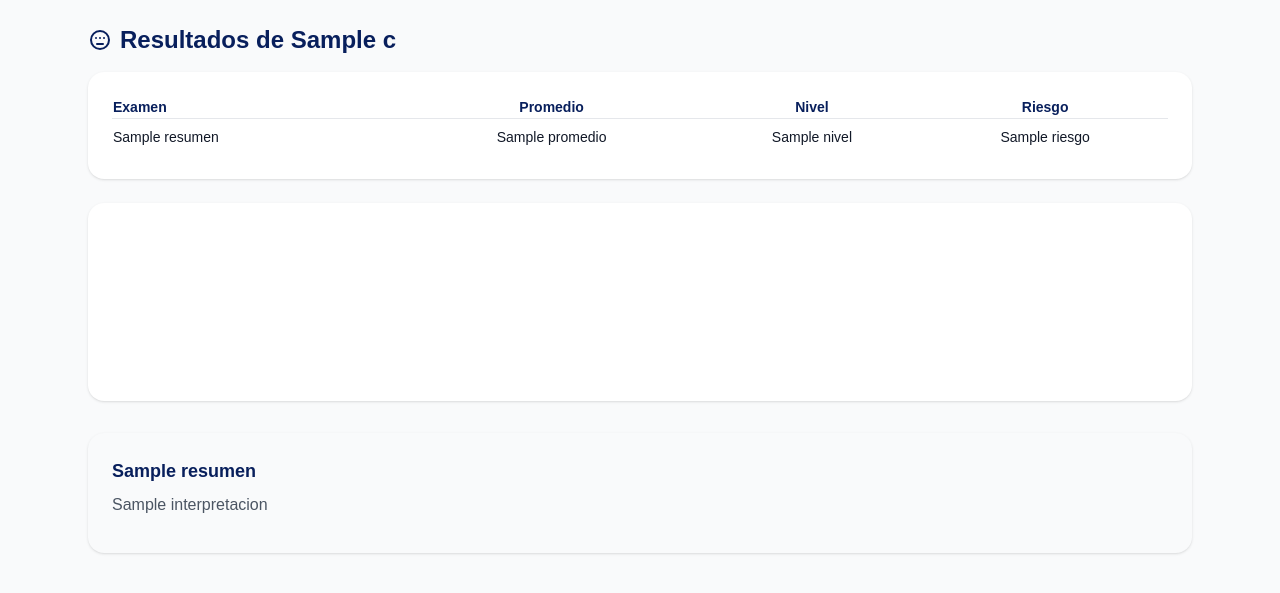
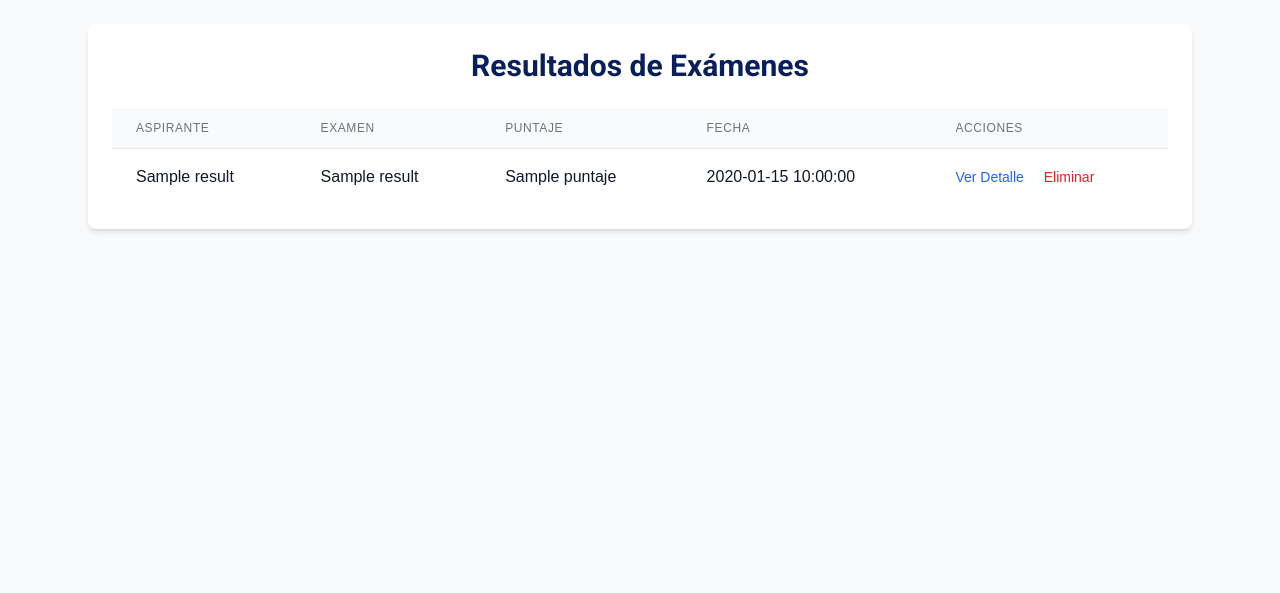
Before and after one commit to SistemasForgesa/RH-PSICOMETRICO, a FastAPI app: template app/templates/results.html in a window 1280 px wide. Shown: the part 80-673 px from the top of the page. Run offline with FastAPI, Linux system fonts and the light colour scheme; the template is opened without the code that fills it: most values are stand-ins (such as "Sample title", 1, 10 or a date in 2020); a map, chart or similar area stays blank; some libraries are stand-ins or nearby versions.

Commit message:
Update results.html

```diff
--- a/app/templates/results.html
+++ b/app/templates/results.html
@@ -1,57 +1,47 @@
-{% extends 'layout.html' %}
-{% block content %}
-<h2 class="text-2xl font-bold text-[#081f5c] mb-4 flex items-center gap-2">
-  <svg class="w-6 h-6 text-[#081f5c]" xmlns="http://www.w3.org/2000/svg" fill="none"
-       viewBox="0 0 24 24" stroke="currentColor"><path stroke-linecap="round"
-       stroke-linejoin="round" stroke-width="2"
-       d="M8 10h.01M12 10h.01M16 10h.01M9 16h6M21 12a9 9 0 11-18 0 9 9 0 0118 0z" /></svg>
-  Resultados de {{ c.nombre }}
-</h2>
+{% extends 'layout.html' %}{% block content %}
+<section class="bg-white p-6 rounded-lg shadow-md mb-12"> {# Añadido clases para el estilo BBVA #}
+  <h1 class="text-3xl font-bold text-[#081f5c] mb-6 text-center">Resultados de Exámenes</h1> {# Añadido text-center #}
 
-<div class="bg-white rounded-2xl shadow p-6 mb-6">
-  <table class="w-full text-sm">
-    <thead>
-      <tr class="text-left text-[#081f5c] font-semibold">
-        <th>Examen</th><th class="text-center">Promedio</th>
-        <th class="text-center">Nivel</th><th class="text-center">Riesgo</th>
+  {% if results %}
+    <div class="overflow-x-auto"> {# Para tablas responsivas #}
+      <table class="min-w-full divide-y divide-gray-200">
+        <thead class="bg-gray-50">
+          <tr>
+            <th scope="col" class="px-6 py-3 text-left text-xs font-medium text-gray-500 uppercase tracking-wider">
+              Aspirante
+            </th>
+            <th scope="col" class="px-6 py-3 text-left text-xs font-medium text-gray-500 uppercase tracking-wider">
+              Examen
+            </th>
+            <th scope="col" class="px-6 py-3 text-left text-xs font-medium text-gray-500 uppercase tracking-wider">
+              Puntaje
+            </th>
+            <th scope="col" class="px-6 py-3 text-left text-xs font-medium text-gray-500 uppercase tracking-wider">
+              Fecha
+            </th>
+            <th scope="col" class="px-6 py-3 text-left text-xs font-medium text-gray-500 uppercase tracking-wider">
+              Acciones
+            </th>
           </tr>
         </thead>
-    <tbody>
-      {% for ex, info in resumen.items() %}
-      <tr class="border-t">
-        <td class="py-2">{{ ex }}</td>
-        <td class="py-2 text-center font-medium">{{ info.promedio }}</td>
-        <td class="py-2 text-center">{{ info.nivel }}</td>
-        <td class="py-2 text-center">{{ info.riesgo }}</td>
+        <tbody class="bg-white divide-y divide-gray-200">
+          {% for result in results %}
+            <tr>
+              <td class="px-6 py-4 whitespace-nowrap">{{ result.nombre_aspirante }}</td>
+              <td class="px-6 py-4 whitespace-nowrap">{{ result.nombre_examen }}</td>
+              <td class="px-6 py-4 whitespace-nowrap">{{ result.puntaje }}</td>
+              <td class="px-6 py-4 whitespace-nowrap">{{ result.fecha }}</td>
+              <td class="px-6 py-4 whitespace-nowrap text-sm font-medium">
+                <a href="/rh/ver_resultado/{{ result._id }}" class="text-blue-600 hover:text-blue-900 mr-4">Ver Detalle</a>
+                <a href="/rh/eliminar_resultado/{{ result._id }}" class="text-red-600 hover:text-red-900">Eliminar</a>
+              </td>
             </tr>
           {% endfor %}
         </tbody>
       </table>
     </div>
-
-<div class="bg-white rounded-2xl shadow p-6 mb-8">
-  <canvas id="chart"></canvas>
-</div>
-
-{% for ex, info in resumen.items() %}
-  <div class="bg-gray-50 rounded-2xl p-6 mb-4 shadow">
-    <h3 class="text-lg font-bold text-[#081f5c] mb-2">{{ ex }}</h3>
-    <p class="mb-3 text-gray-600">{{ info.interpretacion }}</p>
-  </div>
-{% endfor %}
-
-<script src="https://cdn.jsdelivr.net/npm/chart.js"></script>
-<script>
-const labels = {{ resumen.keys() | list | safe }};
-const data   = {{ resumen.values() | map(attribute='promedio') | list | safe }};
-new Chart(document.getElementById('chart'), {
-  type:'radar',
-  data:{ labels,
-         datasets:[{ label:'Promedio',
-                     data,
-                     borderColor:'#081f5c',
-                     backgroundColor:'rgba(8,31,92,0.15)' }] },
-  options:{ scales:{ r:{ beginAtZero:true, max:100 } } }
-});
-</script>
+  {% else %}
+    <p class="text-center text-gray-600">No hay resultados de exámenes disponibles.</p>
+  {% endif %}
+</section>
 {% endblock %}
```
Lines whose indentation alone changed are shown as unchanged.
